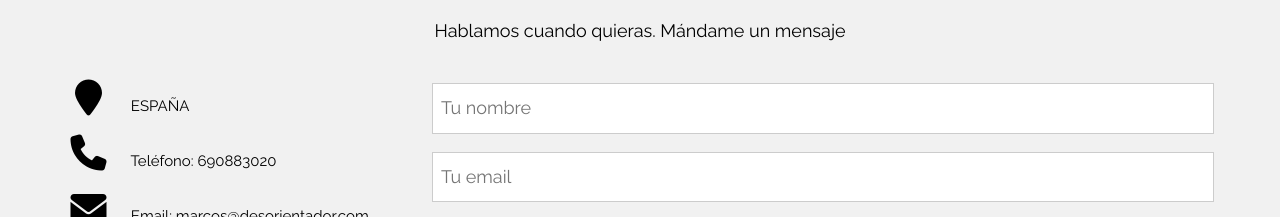
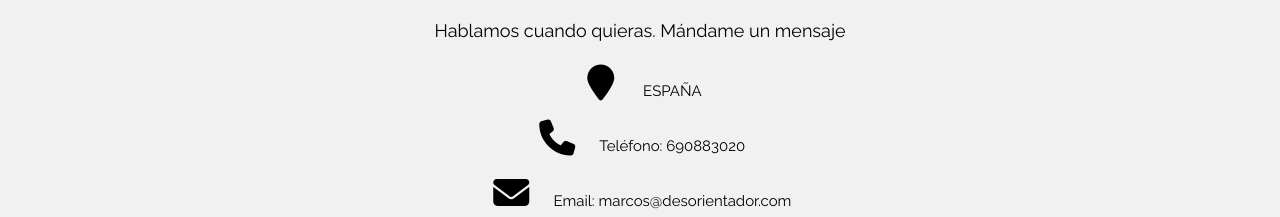
Before and after one commit to Mercedesleon/desorientador, a plain HTML site: page index.html in a window 1280 px wide. Shown: the part 4591-4808 px from the top of the page. Drawn offline with nearby package versions, Linux system fonts and the light colour scheme.

Commit message:
Update index.html

```diff
--- a/index.html
+++ b/index.html
@@ -226,12 +226,13 @@ body, html {
 <div class="w3-container w3-light-grey" style="padding:128px 16px" id="contacto">
   <h3 class="w3-center w3-xxlarge">CONTACTO</h3>
   <p class="w3-center w3-large">Hablamos cuando quieras. Mándame un mensaje</p>
-  <div class="w3-third" style="padding-left: 50px">
+  <div class="w3-center">
     <p><i class="fa fa-map-marker fa-fw w3-xxlarge w3-margin-right"></i> ESPAÑA</p>
     <p><i class="fa fa-phone fa-fw w3-xxlarge w3-margin-right"></i> Teléfono: 690883020</p>
     <p><i class="fa fa-envelope fa-fw w3-xxlarge w3-margin-right"> </i> Email: marcos@desorientador.com</p>
       <p style="margin-left:-5px;"><a href="https://www.linkedin.com/in/marcos-villanueva-le%C3%B3n-8b3b9b174/" class="w3-bar-item w3-button" target="_blank"><i class="fa-brands fa-linkedin w3-hover-opacity w3-xxlarge"></i>&nbsp;&nbsp;&nbsp;&nbsp; Linkedin Marcos Villanueva</a></p>
   </div>
+<!--
   <div class="w3-twothird w3-large" style="padding-right: 50px">
     <form action="envia.php" method="GET">
       <p><input class="w3-input w3-border" type="text" placeholder="Tu nombre" required name="nombre"></p>
@@ -244,6 +245,7 @@ body, html {
       </p>
     </form>
     </div>
+-->
 </div>
 
 
```
